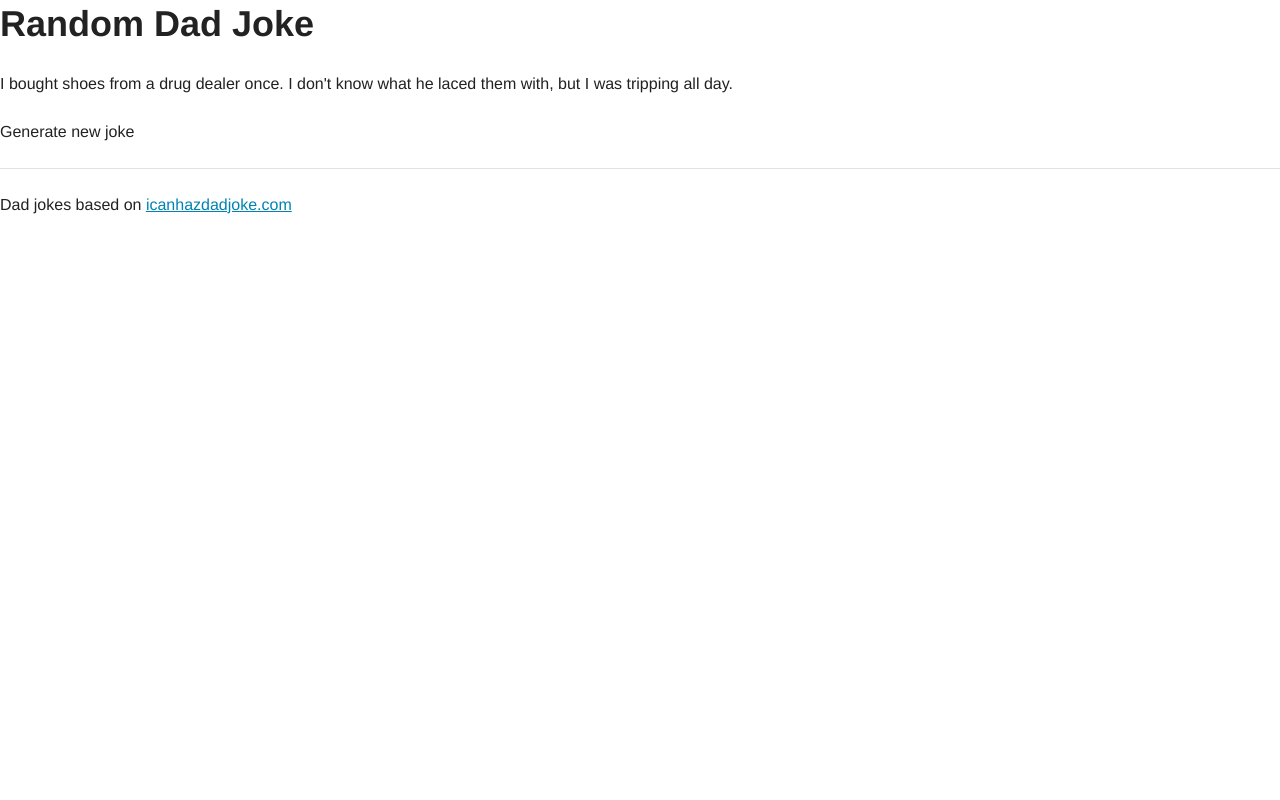
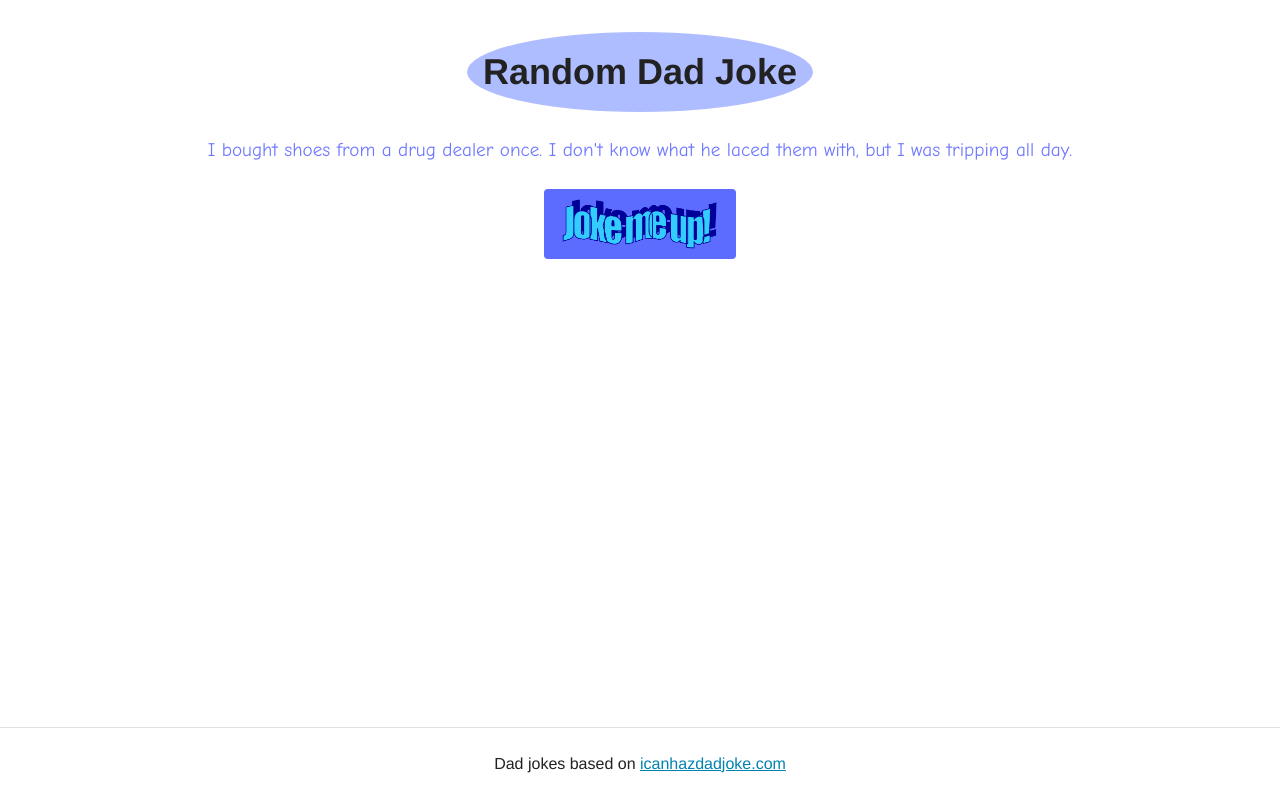
Before and after one commit to nmct-create3/dad-joke-generator-BasH137, a plain HTML site: page index.html in a window 1280 px wide. Drawn offline with Linux system fonts and the light colour scheme.

Commit message:
Update css and add joke endpoint

```diff
--- a/css/screen.css
+++ b/css/screen.css
@@ -32,6 +32,10 @@
     --global-color-neutral-700: #515151;
     --global-color-neutral-800: #3B3B3B;
     --global-color-neutral-900: #222222;
+
+    --global-primary-color: #6E78FF;
+    --global-primary-shade: #5C6CFF;
+    --global-primary-tint: #AEBDFF;
 
     /* global page settings */
     --global-page-backgroundColor: var(--global-color-neutral-000);
@@ -100,6 +104,7 @@ html {
 
 body {
     margin: 0;
+    font-family: Helvetica, Arial, sans-serif;
 }
 
 *,
@@ -518,6 +523,59 @@ input::placeholder {
     ---
     Utility classes to put specific colors onto elements
 */
+
+.u-center{
+    display: flex;
+    align-items: center;
+    justify-content: center;
+    flex-direction: column;
+}
+
+.c-joke-header{
+    margin-top: var(--global-whitespace-lg);
+    background-color: var(--global-primary-tint);
+    border-radius: 50%;
+    padding: 1rem;
+}
+
+.joke{
+    font-family: 'Comic Sans MS', cursive;
+    font-size: 1.2em;
+    color: var(--global-primary-color);
+}
+
+.c-footer{
+    position: absolute;
+    bottom: 0;
+    width: 100%;
+}
+
+.btn-new-joke {
+    /* background-color: var(--global-color-primary-500);  */
+    /* color: var(--global-color-neutral-000); */
+    border: none;
+    border-radius: 4px;
+    padding: var(--global-whitespace-sm) var(--global-whitespace-md);
+    font-size: 1rem;
+    cursor: pointer;
+    transition: background-color var(--global-transitionDuration-alpha) var(--global-transitionEasing-out);
+
+    background-color: var(--global-primary-shade);
+    color: white;
+  }
+
+  .btn-new-joke:hover {
+    background-color: var(--global-color-primary-600);
+  }
+
+  .btn-new-joke:active {
+    background-color: var(--global-color-primary-700);
+  }
+
+  .btn-new-joke img {
+    max-width: 10rem;
+    max-height: 5rem;
+  }
 
 .u-color-neutral-500 {
     color: var(--global-color-neutral-500);
--- a/index.html
+++ b/index.html
@@ -4,7 +4,7 @@
 <head>
     <meta charset="utf-8">
     <meta http-equiv="x-ua-compatible" content="ie=edge">
-    <title>Blockport - Sign in</title>
+    <title>Dad joke</title>
     <meta name="description" content="This is my HTML5 boilerplate.">
     <meta name="viewport" content="width=device-width, initial-scale=1.0">
     <meta name="theme-color" content="#e85e00">
@@ -20,19 +20,31 @@
 </head>
 
 <body>
-    <h1>
+    <div class="u-center">
+
+        <h1 class="c-joke-header">
             Random Dad Joke
         </h1>
-    <p>
+        <p id="joke" class="joke">
             I bought shoes from a drug dealer once. I don't know what he laced them with, but I was tripping all day.
         </p>
-    <p>
+        <!-- <p id="new-btn-joke" class="btn-new-joke">
             Generate new joke
-    </p>
+        </p> -->
+        <button id="new-btn-joke" class="btn-new-joke">
+            <img src="./img/JokeMeUp_text.png" alt="Laugh">
+          </button>
+    </div>
+
+    <div class="c-footer">
+
         <hr>
+        <div class="u-center">
             <p>
                 Dad jokes based on <a href="https://icanhazdadjoke.com/">icanhazdadjoke.com</a>
             </p>
+        </div>
+    </div>
 </body>
 
 </html>
--- a/script/app.js
+++ b/script/app.js
@@ -1,5 +1,29 @@
+let newJokeBtn, jokeElement;
+
 const init = function () {
-    console.log('script loaded');
-}
+  console.log("script loaded");
+  newJokeBtn = document.querySelector("#new-btn-joke");
+  jokeElement = document.querySelector("#joke");
+
+  newJokeBtn.addEventListener("click", getJoke);
+};
+
+const getJoke = function () {
+  console.log("getJoke()");
+  fetch("https://icanhazdadjoke.com/slack")
+    .then((response) => response.json())
+    .then((data) => {
+      console.log(data);
+
+      const jokeText = data.attachments[0].text;
+      const jokeFallback = data.attachments[0].fallback;
+
+      if (jokeText !== "" && jokeText !== undefined) {
+        jokeElement.innerHTML = jokeText;
+      } else {
+        jokeElement.innerHTML = jokeFallback;
+      }
+    });
+};
 
 init();
```
Also changed, not shown: img/JokeMeUp_text.png (added). Lines whose indentation alone changed are shown as unchanged.
